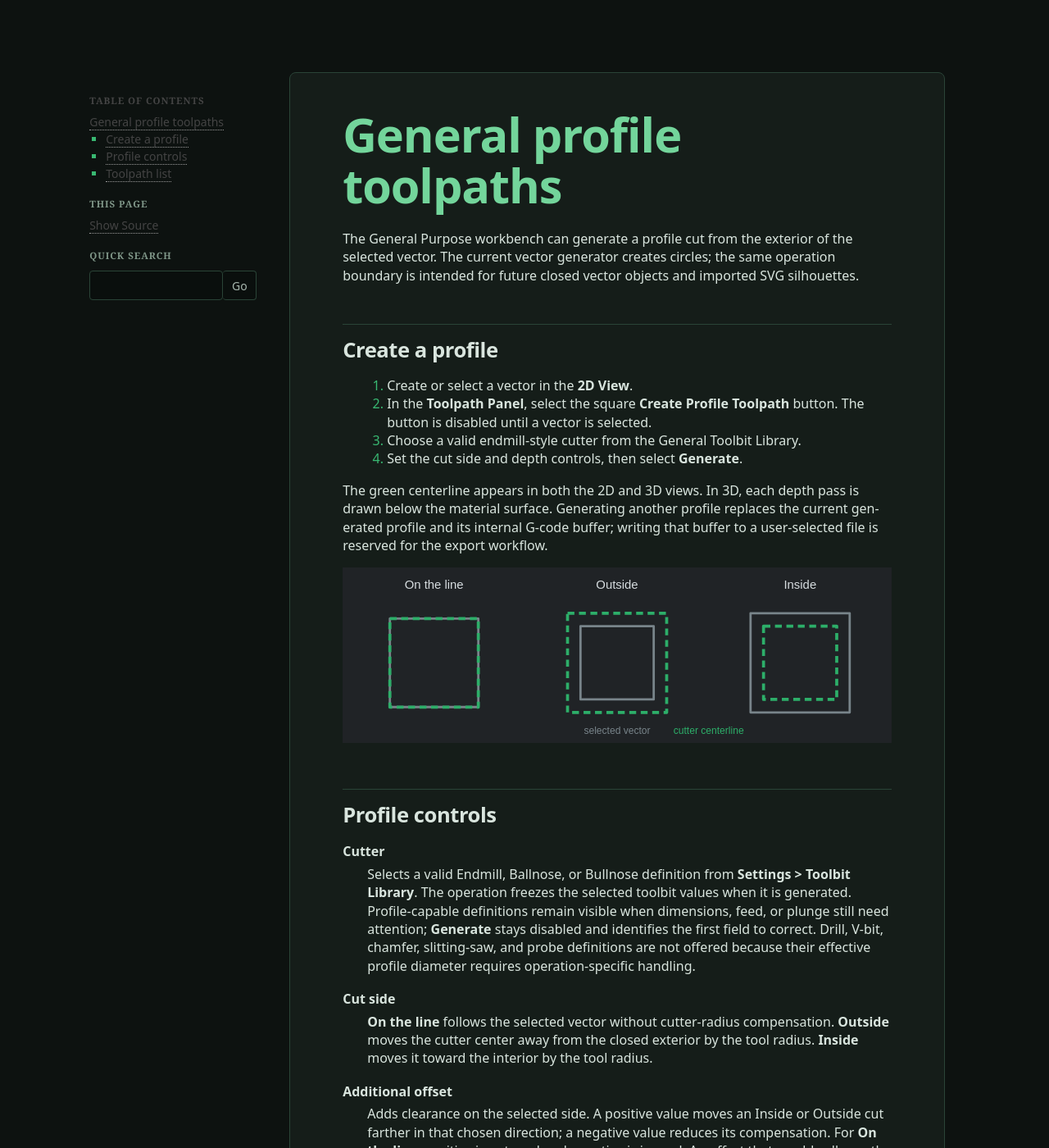
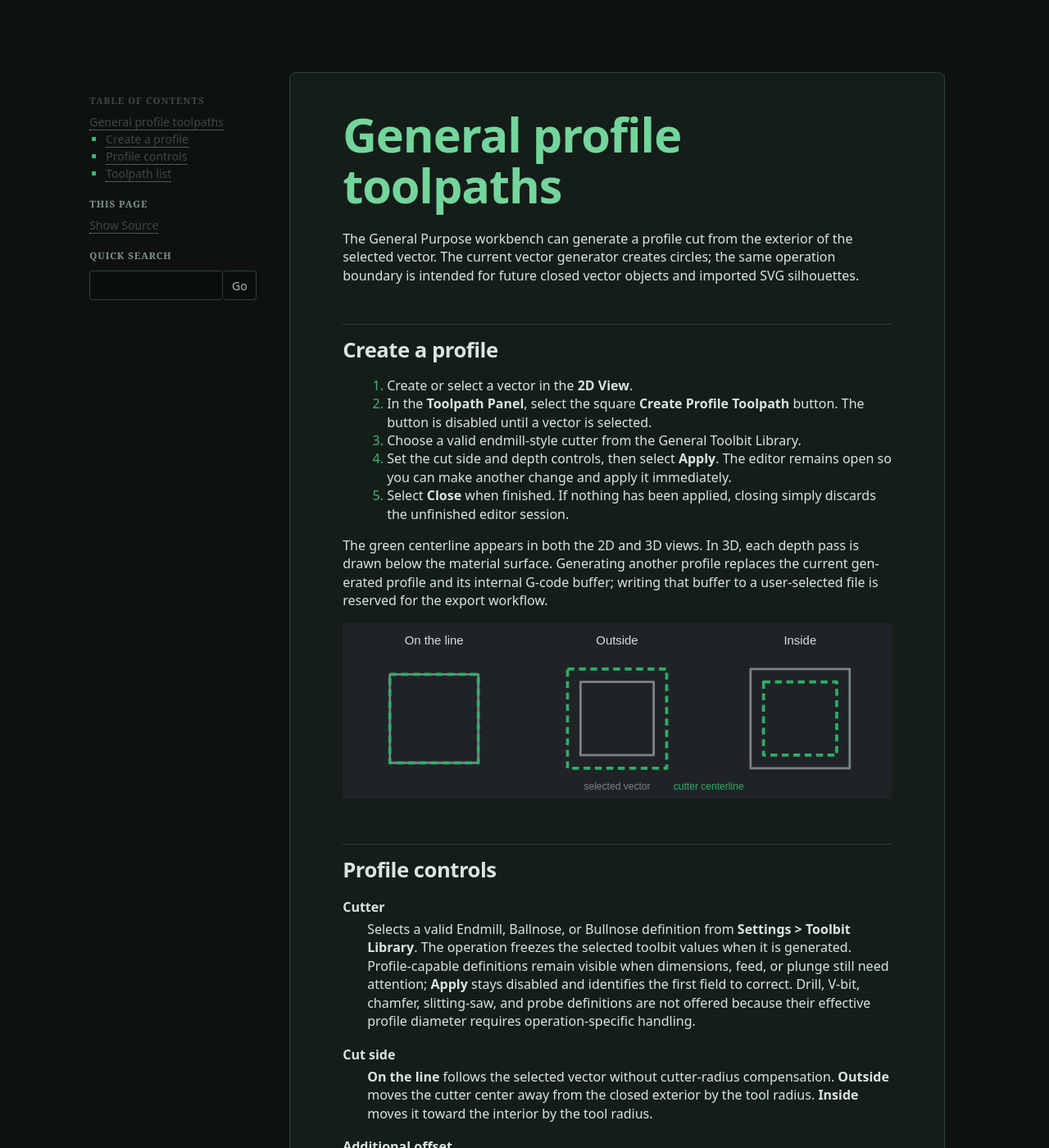
Before and after one commit to ThomasJRyan/Rengrave, a Sphinx documentation site: the page built from docs/user/profile-toolpaths.rst, in a window 1280 px wide and 1400 px high. Shown: the whole window at 82% size. Built offline with Sphinx 7.4.7, drawn with Linux system fonts in a browser that asks for light colours.

Commit message:
feat: keep toolpath editors open after apply

```diff
--- a/docs/developer/general-pocket-toolpaths.rst
+++ b/docs/developer/general-pocket-toolpaths.rst
@@ -62,7 +62,7 @@ UI integration
 
 The UI stores pocket and profile operations behind ``GeneralToolpathOperation``
 in the shared generated-toolpath list. A pocket session is temporary until
-Generate succeeds; the selected tool snapshot and operation parameters are
+Apply succeeds; the selected tool snapshot and operation parameters are
 then stored on the record. This allows multiple operations on one source
 vector, double-click editing, shared visibility controls, and the same preview
 pipeline for both operation kinds. Pocket output also updates the General
--- a/docs/user/pocket-toolpaths.rst
+++ b/docs/user/pocket-toolpaths.rst
@@ -14,7 +14,9 @@ Create a pocket
 2. In the **Toolpath Panel**, select the square **Create Pocket Toolpath**
    button.
 3. Choose an Endmill, Ballnose, or Bullnose toolbit.
-4. Select a path pattern, set the cutter parameters, and choose **Generate**.
+4. Select a path pattern, set the cutter parameters, and choose **Apply**.
+   The editor remains open for quick setting changes; choose **Close** when
+   finished.
 
 The generated pocket appears in the 2D and 3D previews and is added to the
 Toolpaths list. A pocket can be generated alongside profile operations on the
--- a/docs/user/profile-toolpaths.rst
+++ b/docs/user/profile-toolpaths.rst
@@ -13,7 +13,10 @@ Create a profile
 2. In the **Toolpath Panel**, select the square **Create Profile Toolpath**
    button. The button is disabled until a vector is selected.
 3. Choose a valid endmill-style cutter from the General Toolbit Library.
-4. Set the cut side and depth controls, then select **Generate**.
+4. Set the cut side and depth controls, then select **Apply**. The editor
+   remains open so you can make another change and apply it immediately.
+5. Select **Close** when finished. If nothing has been applied, closing simply
+   discards the unfinished editor session.
 
 The green centerline appears in both the 2D and 3D views. In 3D, each depth
 pass is drawn below the material surface. Generating another profile replaces
@@ -31,7 +34,7 @@ Profile controls
    Selects a valid Endmill, Ballnose, or Bullnose definition from
    **Settings > Toolbit Library**. The operation freezes the selected toolbit
    values when it is generated. Profile-capable definitions remain visible
-   when dimensions, feed, or plunge still need attention; **Generate** stays
+   when dimensions, feed, or plunge still need attention; **Apply** stays
    disabled and identifies the first field to correct. Drill, V-bit, chamfer,
    slitting-saw, and probe definitions are not offered because their effective
    profile diameter requires operation-specific handling.
```
Also changed, not shown: docs/developer/general-profile-toolpaths.rst (+5 -3 lines), 1 other file.
